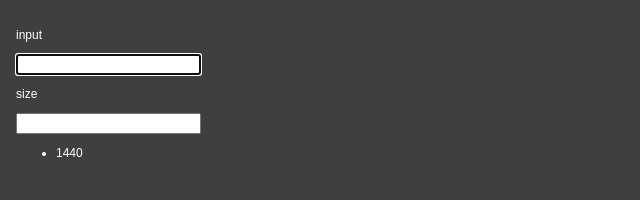
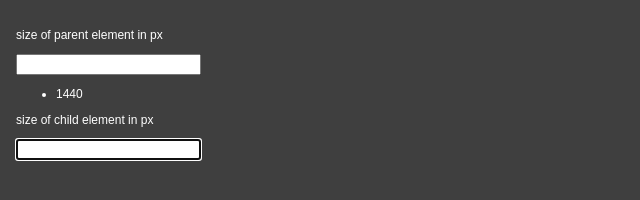
Before and after one commit to talktosalvador/responsive-calculator, a plain HTML site: page index.html in a window 1280 px wide. Shown: the whole page, without its empty margins (0-640 px from the left). Drawn offline with Linux system fonts and the light colour scheme.

Commit message:
🛠 adjusting labels

```diff
--- a/index.html
+++ b/index.html
@@ -9,13 +9,13 @@
   <body>
     <main>
       <div>
-        <p>input</p>
-        <input id="userInput" type="number" autofocus />
-        <p>size</p>
+        <p>size of parent element in px</p>
         <input id="sizeInput" type="number" />
         <ul id="sizesList">
           <li>1440</li>
         </ul>
+        <p>size of child element in px</p>
+        <input id="userInput" type="number" autofocus />
         <ul id="resultsList"></ul>
       </div>
     </main>
```
